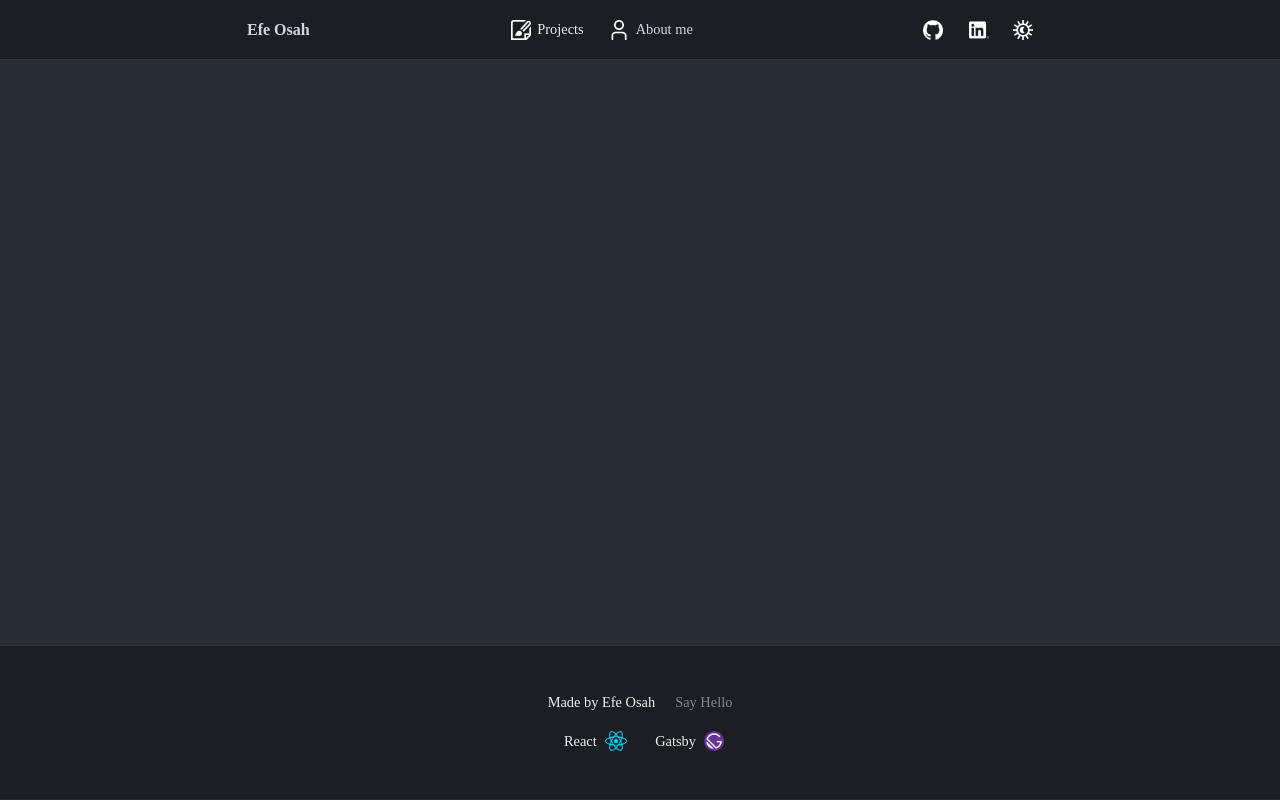
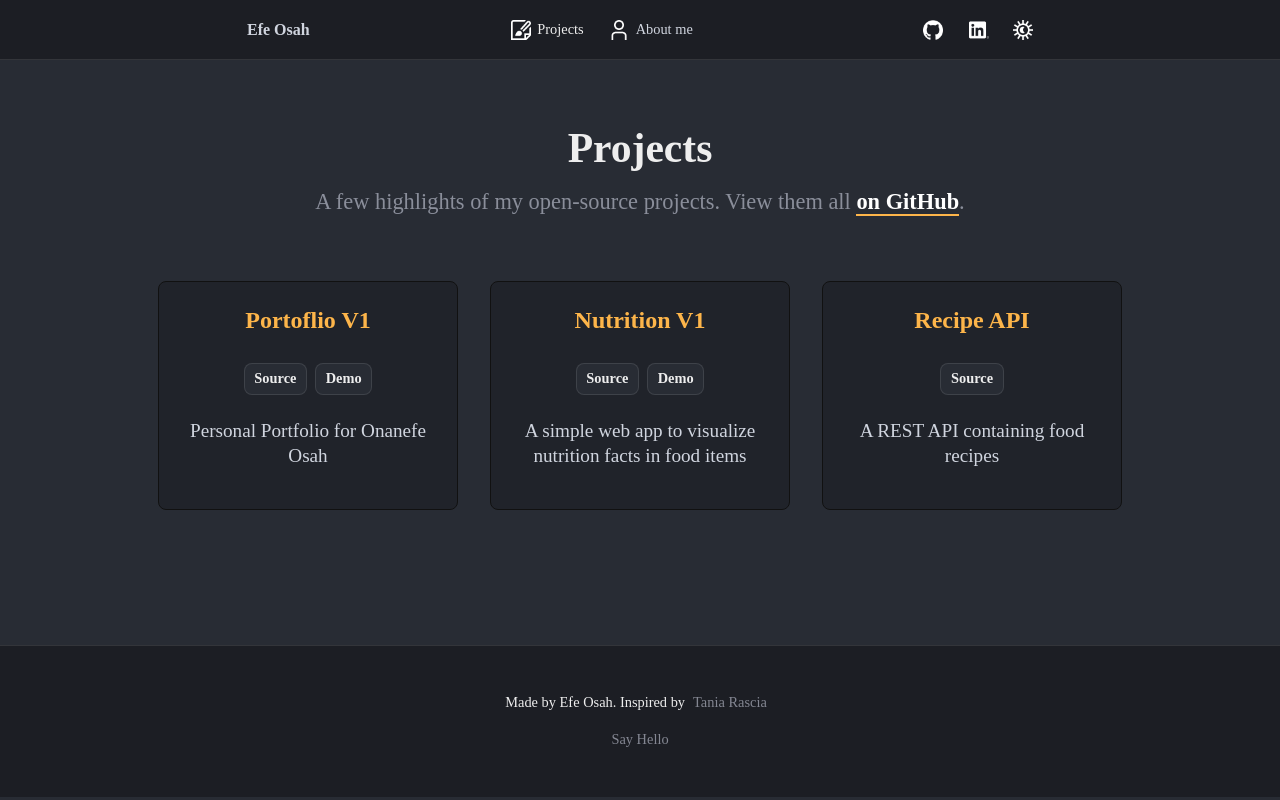
Before and after one commit to efeosah/efeosah.com, a Gatsby site: page /projects in a window 1280 px wide. Built offline with nearby package versions, Linux system fonts and the light colour scheme; Gatsby itself is replaced by a stand-in of ours; a web font is replaced by a local one.

Commit message:
Projects added || Footer modified

```diff
--- a/src/components/Footer.js
+++ b/src/components/Footer.js
@@ -25,7 +25,10 @@ export const Footer = () => {
     <footer className="footer">
       <section>
         <nav>
-          <span className="desktop-only">Made by Efe Osah</span>
+          <span className="desktop-only">Made by Efe Osah. Inspired by<a style={{display : "inline"}} href="https://github.com/taniarascia" target="_blank">Tania Rascia</a></span>
+
+        </nav>
+        <nav>
 
           {links.map((link) => (
               <a
@@ -37,10 +40,8 @@ export const Footer = () => {
                 {link.label}
               </a>
             ))}
-
-
         </nav>
-        <nav>
+        {/* <nav>
           {madeWithLinks.map((link) => (
             <a
               href={link.url}
@@ -54,7 +55,7 @@ export const Footer = () => {
             </a>
           ))}
 
-        </nav>
+        </nav> */}
       </section>
     </footer>
   );
--- a/src/pages/projects.js
+++ b/src/pages/projects.js
@@ -1,18 +1,101 @@
 import React from "react";
 import { Link } from "gatsby";
+import Helmet from "react-helmet";
 import { Layout } from "../components/Layout";
 
+import config from '../utils/config.js'
 
-const ProjectList =
-[
+const ProjectList = [
+    {
+        name: "Portoflio V1",
+        tagline: "Personal Portfolio for Onanefe Osah",
+        image: null,
+        url: "https://efeosah.netlify.app/",
+        repo: "https://github.com/efeosah/efeosah.com",
+    },
+    {
+        name: "Nutrition V1",
+        tagline: "A simple web app to visualize nutrition facts in food items",
+        image: null,
+        url: "https://nutrifactv1.netlify.app",
+        repo: "https://github.com/efeosah/NutritionV1",
+        description: `
+                    This was a side project to help me improve my understanding of developing react apps.
+                    I made use of the Nutritionix v1.1 API to construct this, the API provides GET methods for
+                    foods by UPC number and foods by name.
+                    Currently my product only makes use of the foods by name method returning a list of food items from the query and provides
+                    the nutrition facts for selected items as provided by the API
+                  `,
+    },
+    {
+        name: "Recipe API",
+        tagline: "A REST API containing food recipes",
+        image: null,
+        url: null,
+        description: `
+                    I build this API while learning how to use and develop web apps using open source API's. I couldnt find
+                    an API that provided all the info I needed so I decided to create my own.
 
+                    The API is restful and makes use of a MERN stack for development
+                  `,
+    },
+    //Add Misc projects
+];
+export default function Project({ data }) {
+    return (
+        <>
+            <Helmet title={`Projects | ${config.siteTitle}`} />
 
-]
-export default function Project({ data }) {
+            <article>
+                <header>
+                    <div className="container">
+                        <h1>Projects</h1>
+                        <p className="description">
+                            A few highlights of my open-source projects. View
+                            them all{" "}
+                            <a href="https://github.com/efeosah">
+                                on GitHub
+                            </a>
+                            .
+                        </p>
+                    </div>
+                </header>
 
-  return <>
-
-  </>;
+                <section className="projects large container">
+                    {ProjectList.map((project) => (
+                        <div className="project" key={project.name}>
+                            <h2>{project.name}</h2>
+                            {project.image && (
+                                <img src={project.image} alt={project.name} />
+                            )}
+                            <div className="links tags">
+                                {project.writeup && (
+                                    <Link to={project.writeup}>Write-up</Link>
+                                )}
+                                <a
+                                    href={project.repo}
+                                    target="_blank"
+                                    rel="noreferrer"
+                                >
+                                    Source
+                                </a>
+                                {project.url && (
+                                    <a
+                                        href={project.url}
+                                        target="_blank"
+                                        rel="noreferrer"
+                                    >
+                                        Demo
+                                    </a>
+                                )}
+                            </div>
+                            <p className="description">{project.tagline}</p>
+                        </div>
+                    ))}
+                </section>
+            </article>
+        </>
+    );
 }
 
 Project.Layout = Layout;
```
Lines whose indentation alone changed are shown as unchanged.
